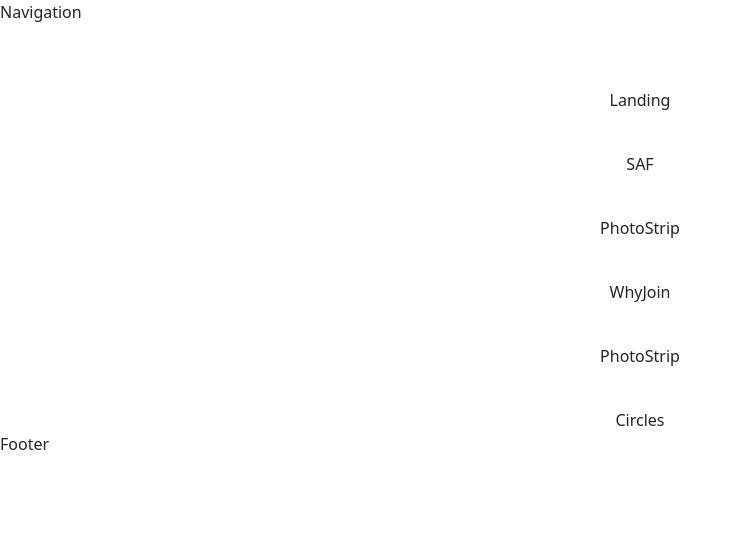
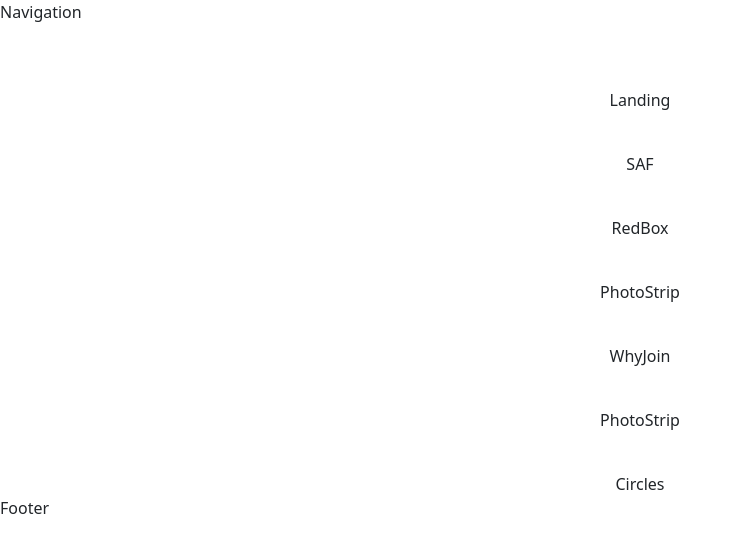
Before and after one commit to acm-ucr/saf-website, a Next.js app: page / in a window 1280 px wide. Shown: the top 552 px of the page, without its empty margins (0-741 px from the left). Built offline with nearby package versions, Linux system fonts and the light colour scheme.

Commit message:
created redbox

```diff
--- a/src/app/page.js
+++ b/src/app/page.js
@@ -3,12 +3,14 @@ import SAF from "@/components/home/SAF";
 import PhotoStrip from "@/components/home/PhotoStrip";
 import WhyJoin from "@/components/home/WhyJoin";
 import Circles from "@/components/home/get-invloved/Circles";
+import RedBox from "@/components/events/RedBox";
 
 const Home = () => {
   return (
     <div className="w-full overflow-clip flex flex-col justify-center items-center gap-10">
       <Landing />
       <SAF />
+      <RedBox />
       <PhotoStrip />
       <WhyJoin />
       <PhotoStrip />
--- /dev/null
+++ b/src/components/events/RedBox.jsx
@@ -0,0 +1,7 @@
+import React from "react";
+
+const RedBox = ({}) => {
+  return <div>RedBox</div>;
+};
+
+export default RedBox;
```
Also changed, not shown: 1 other file (tests, documents, lock files or other folders).
